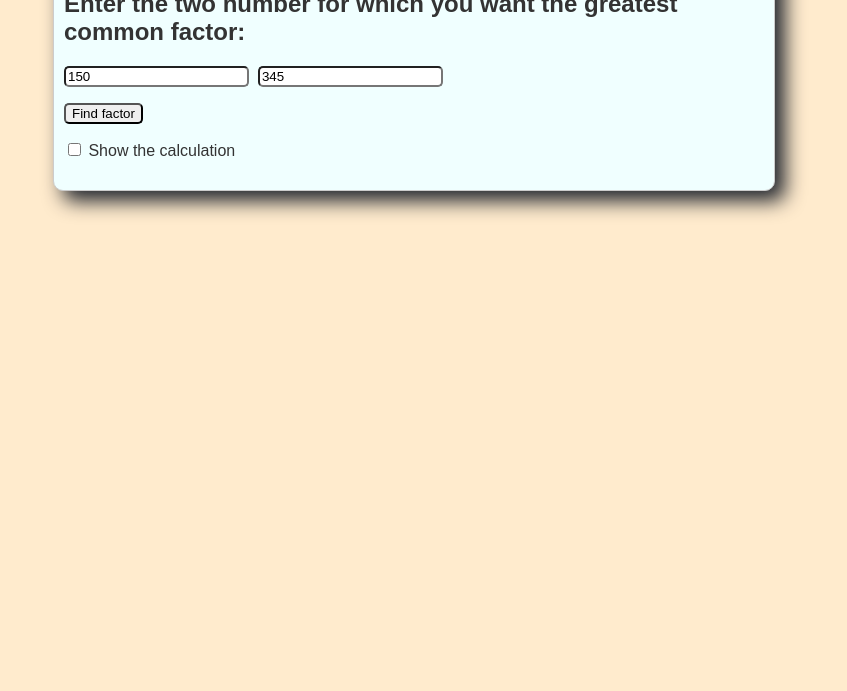
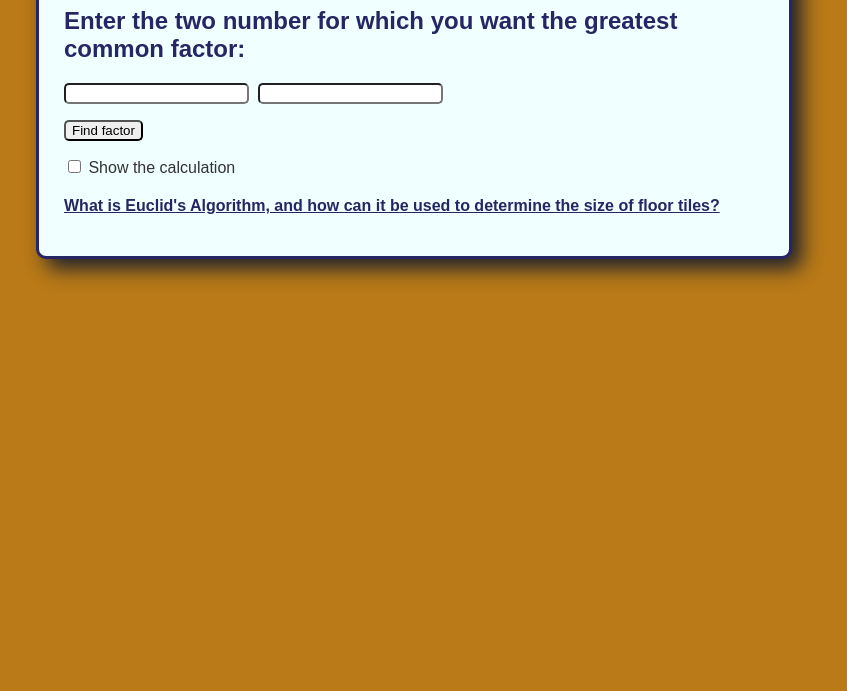
Before and after one commit to bobtrigg/euclid, a plain HTML site: page euclid/index.htm in a window 1280 px wide. Shown: the part 109-800 px from the top of the page, without its empty margins (226-1073 px from the left). Drawn offline with nearby package versions, Linux system fonts and the light colour scheme.

Commit message:
Add explanatory text with toggled visibility

```diff
--- a/euclid/index.htm
+++ b/euclid/index.htm
@@ -9,8 +9,8 @@
       <div id="inputArea">
         <h2>Enter the two number for which you want the greatest common factor:</h2>
         <p>
-          <input id="firstNum" type="text" value="150">&nbsp;
-          <input id="secondNum" type="text" value="345">
+          <input id="firstNum" type="text">&nbsp;
+          <input id="secondNum" type="text">
         </p>
         <p><input id="submit" type="button" value="Find factor"></p>
         <input id="showMe" type="checkbox"> Show the calculation
@@ -20,7 +20,18 @@
       <p id="calculation"></p>
       <div id="diagram"></div>
 
+      <p id="whatis">What is Euclid's Algorithm, and how can it be used to determine the size of floor tiles?</p>
+      <div id="explanation">
+        <p>What may be the oldest algorithm was first written down by the ancient Greek mathematician Euclid. "Euclid's Algorithm," as it is known, is a method for finding the greatest commmon divisor (GCD). The GCD is the largest number that will divide into a pair of other numbers without leaving a remainder.</p>
+        <p>As explained by the mathematician <a href="https://www.simonyi.ox.ac.uk/" target="_blank">Marcus du Sautoy</a> in <cite>The Secret Rules of Modern Living: Algorithms</cite>, "While Euclid was the greatest mathematician of his day, his algorithm could have made him a fortune as a tiler....Imagine you've got a rectangular shaped floor and you want to find the most efficient way to tile it with square tiles. In other words, what's the largest square tile that will exactly divide the dimensions of the floor with nothing left over? This is, in fact, a geometric version of the greatest common divisor problem. The dimensions of the floor are the two numbers, and the size of the tiles, which we're going to try and work out, is their greatest common divisor."</p>
+        <p>By turning on the display below, you'll see how the GCD also represents the size of the largest tile that will exactly cover a surface area. A rectangle representing the two selected numbers is first filled with as many squares with sides equal to the smallest number as will fit in the original rectangle. If there is space left over, the process is repeated for the dimensions of the remaining rectangle. In the diagram, squares of the same size are all the same color, with a complementary colored outline. Once the GCD is calculated, the "tiles" are marked in the grid with a dashed outline.</p>
+      </div>
+
   </div>
+  <footer>
+  <!-- "Euclid," The Famous People website, 2016,//www.thefamouspeople.com/profiles/euclid-436.php [accessed Nov 28, 2016].
+Read more <a href="http://www.thefamouspeople.com/profiles/euclid-436.php#vblyRLKXVmYQ8Wxu.99">here</a>. -->
+  </footer>
   <script src="https://ajax.googleapis.com/ajax/libs/jquery/3.1.1/jquery.min.js"></script>
   <script src="script.js"></script>
 </body>
--- a/euclid/script.js
+++ b/euclid/script.js
@@ -120,7 +120,11 @@ function clearReportData() {
 }
 
 window.onload = function () {
+    // $("#explanation").toggle();
     document.getElementById("submit").onclick = function () {
         displayGCF();
     };
+    document.getElementById("whatis").onclick = function () {
+        $("#explanation").toggle();
+    };
 };
--- a/euclid/styles.less
+++ b/euclid/styles.less
@@ -1,3 +1,5 @@
+@deepBlue: #262665;
+
 .less-border-radius(@radius: 10px) {
   border-radius: @radius @radius @radius @radius;
 }
@@ -10,16 +12,29 @@
 body {
   font-family: sans-serif;
   color: #333;
-  background:blanchedalmond;
+  background: #b97a17;
 }
 #container {
   width: 700px;
   margin: auto;
   background:azure;
-  padding: 10px;
+  padding: 25px;
   .less-border(#ccc);
   .less-border-radius(10px);
   .less-box-shadow(10px, 20px, #20242c);
+  border: 3px solid @deepBlue;
+}
+#whatis {
+  /*border-bottom: 1px solid #999;*/
+  color: @deepBlue;
+  font-weight:bold;
+  text-decoration: underline;
+  &:hover {
+    color: lighten(@deepBlue, 20%);
+  }
+}
+#explanation {
+  display: none;
 }
 #diagram {
   background: white;
@@ -33,8 +48,12 @@ body {
   }
 }
 
+h1 {
+  color: @deepBlue;
+}
 h2 {
   font-size: 1.5em;
+  color: @deepBlue;
 }
 h3 {
   font-weight: : bold;
@@ -42,3 +61,13 @@ h3 {
 input {
   .less-border-radius(5px);
 }
+footer {
+  text-align: center;
+  font-size: .8em;
+  padding-top: 25px;
+  color: #bbb;
+
+  a {
+    color: rgb(155, 155, 204);
+  }
+}
```
Also changed, not shown: euclid/styles.css.
